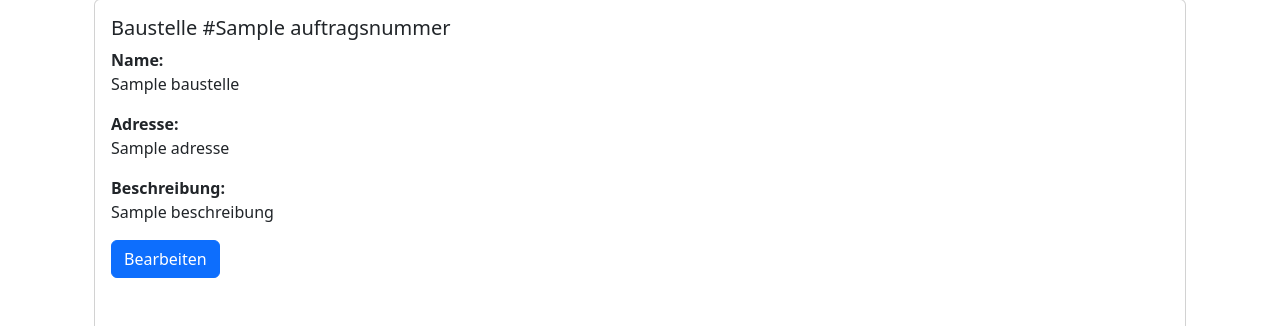
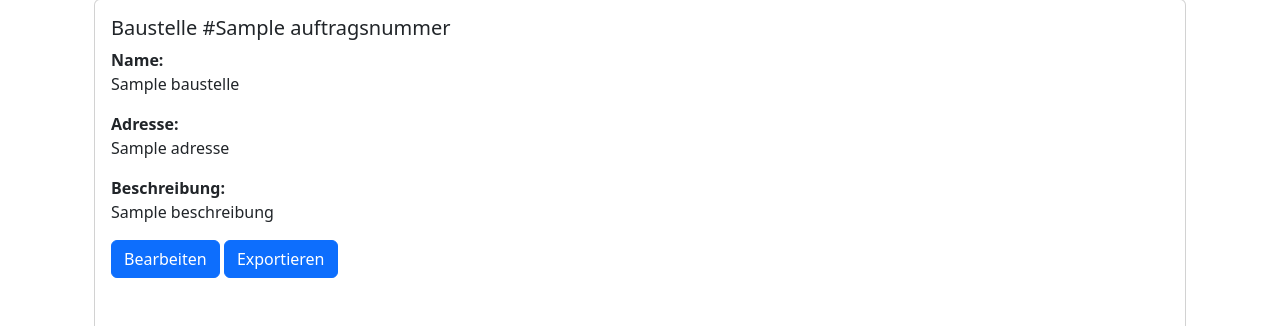
Before and after one commit to JonahderTyp/gruenzeit, a Python web app: template gruenzeit/site/templates/baustelle/baustelle.html in a window 1280 px wide. Shown: the part 105-431 px from the top of the page. Run offline with Jinja, Linux system fonts and the light colour scheme; the template is opened without the code that fills it: most values are stand-ins (such as "Sample title", 1, 10 or a date in 2020).

Commit message:
added export button

```diff
--- a/gruenzeit/site/templates/baustelle/baustelle.html
+++ b/gruenzeit/site/templates/baustelle/baustelle.html
@@ -19,6 +19,7 @@
                 <p id="baustelleBeschreibung">{% for b in baustelle.beschreibung %} {{b}} <br> {% endfor %}</p>
             </div>
             <a href="{{ url_for('.edit', id=baustelle.id)}}" class="btn btn-primary">Bearbeiten</a>
+            <a href="{{ url_for('site.exports.jobexport', jobid=baustelle.id)}}" class="btn btn-primary">Exportieren</a>
 
 
             <div class="container mt-5">
```
